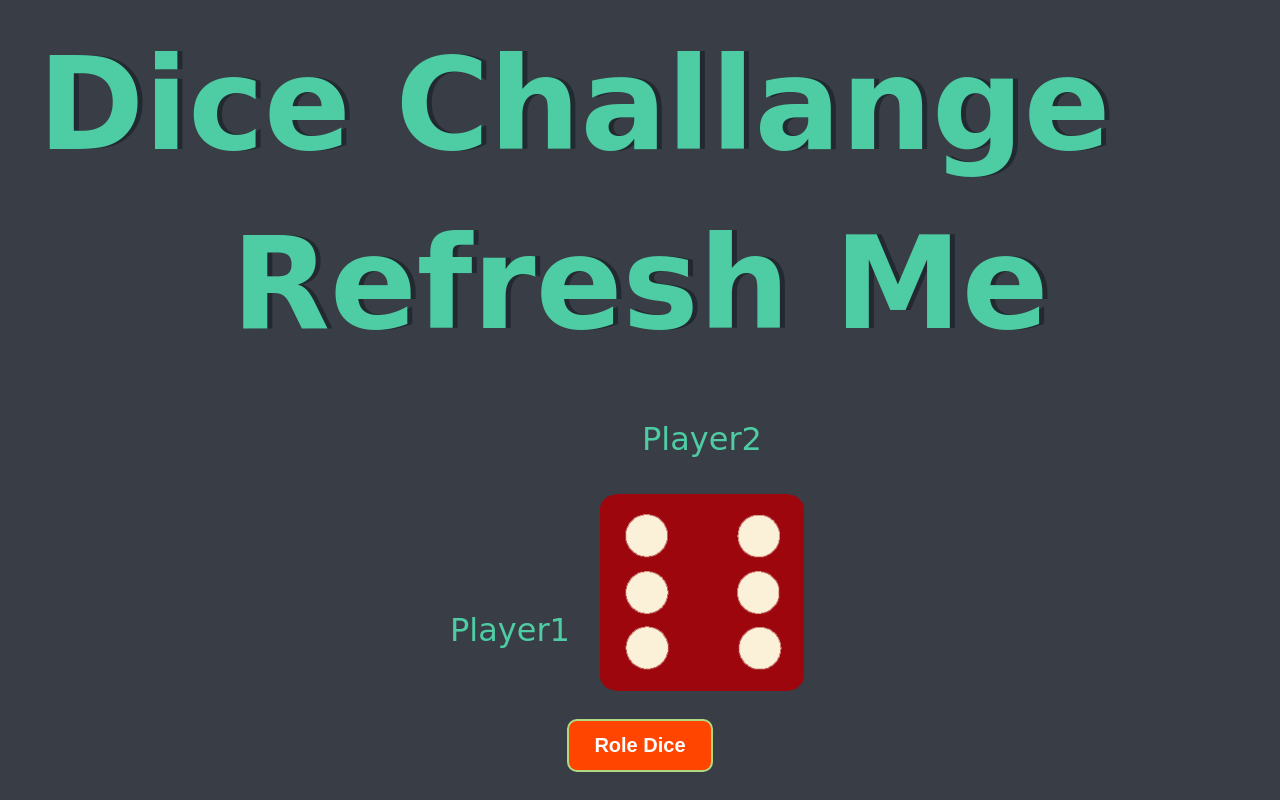
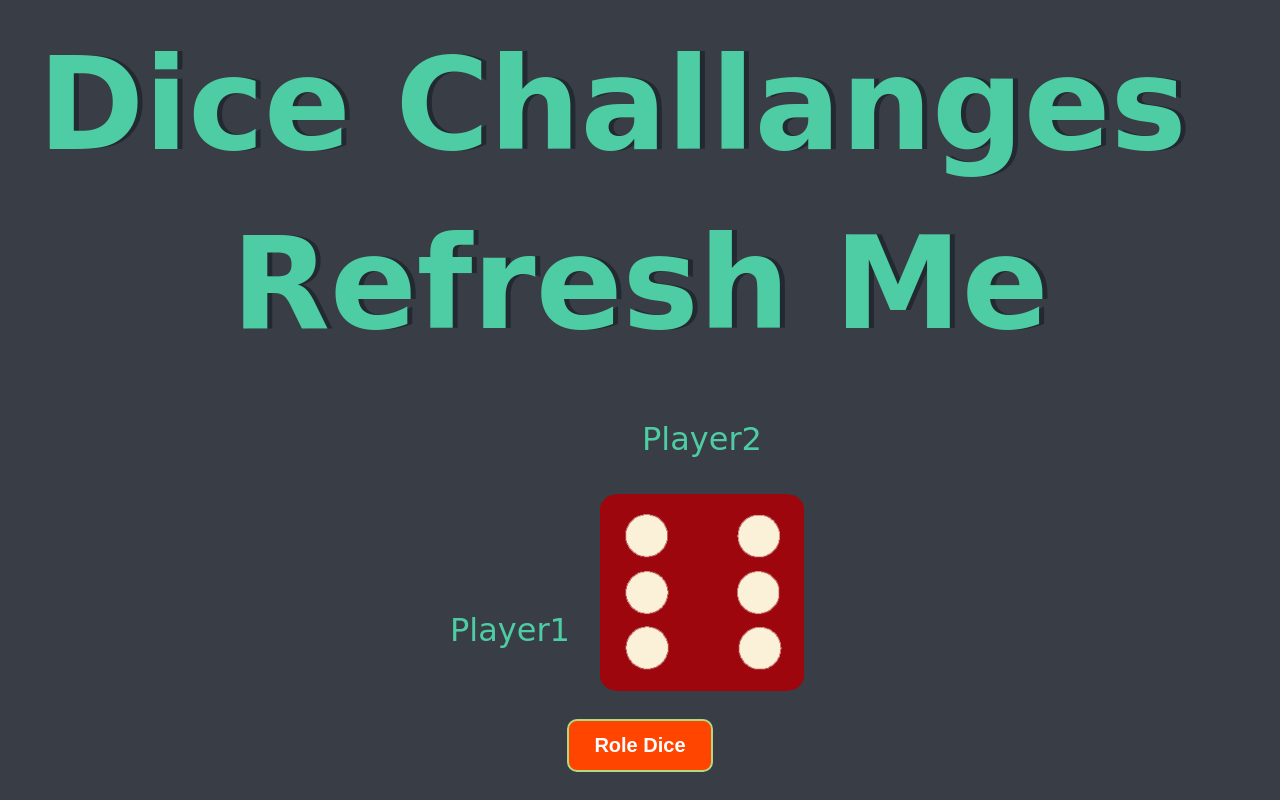
Before and after one commit to RajibDebnat/rajib-javascript-first, a plain HTML site: page diceChallange/index.html in a window 1280 px wide. Drawn offline with Linux system fonts and the light colour scheme.

Commit message:
my third currection in header

```diff
--- a/diceChallange/index.html
+++ b/diceChallange/index.html
@@ -9,7 +9,7 @@
     <!-- <script src="https://kit.fontawesome.com/0d69412d9a.js" crossorigin="anonymous"></script> -->
 </head>
 <body>
-    <h1>Dice Challange </h1>
+    <h1>Dice Challanges </h1>
     <div id="container">
         <div class="main">
         <h1 class="heading">Refresh Me</h1>
```
